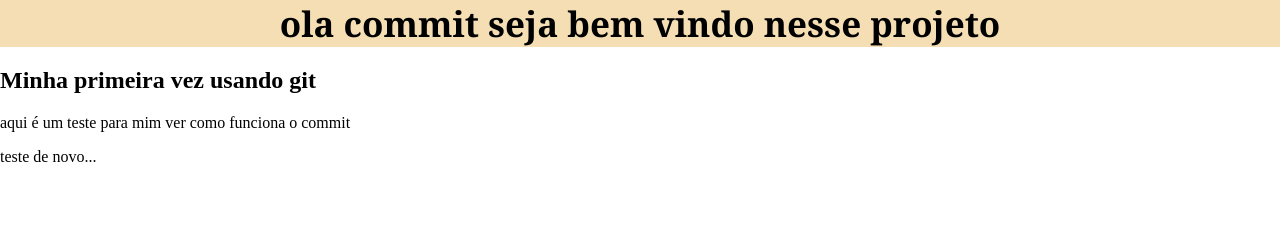
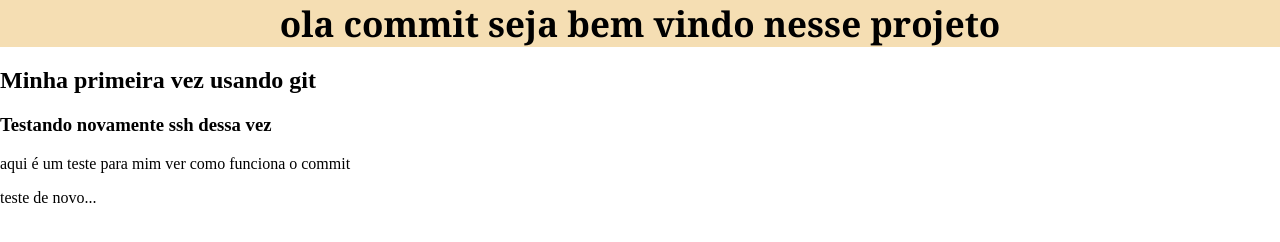
Before and after one commit to milla18/tripleten-repository, a plain HTML site: page index.html in a window 1280 px wide. Drawn offline with Linux system fonts and the light colour scheme.

Commit message:
add h3 tag

```diff
--- a/index.html
+++ b/index.html
@@ -9,6 +9,7 @@
   <body>
     <h1>ola commit seja bem vindo nesse projeto</h1>
     <h2>Minha primeira vez usando git</h2>
+    <h3>Testando novamente ssh dessa vez</h3>
     <p>aqui é um teste para mim ver como funciona o commit</p>
     <p>teste de novo...</p>
   </body>
```
